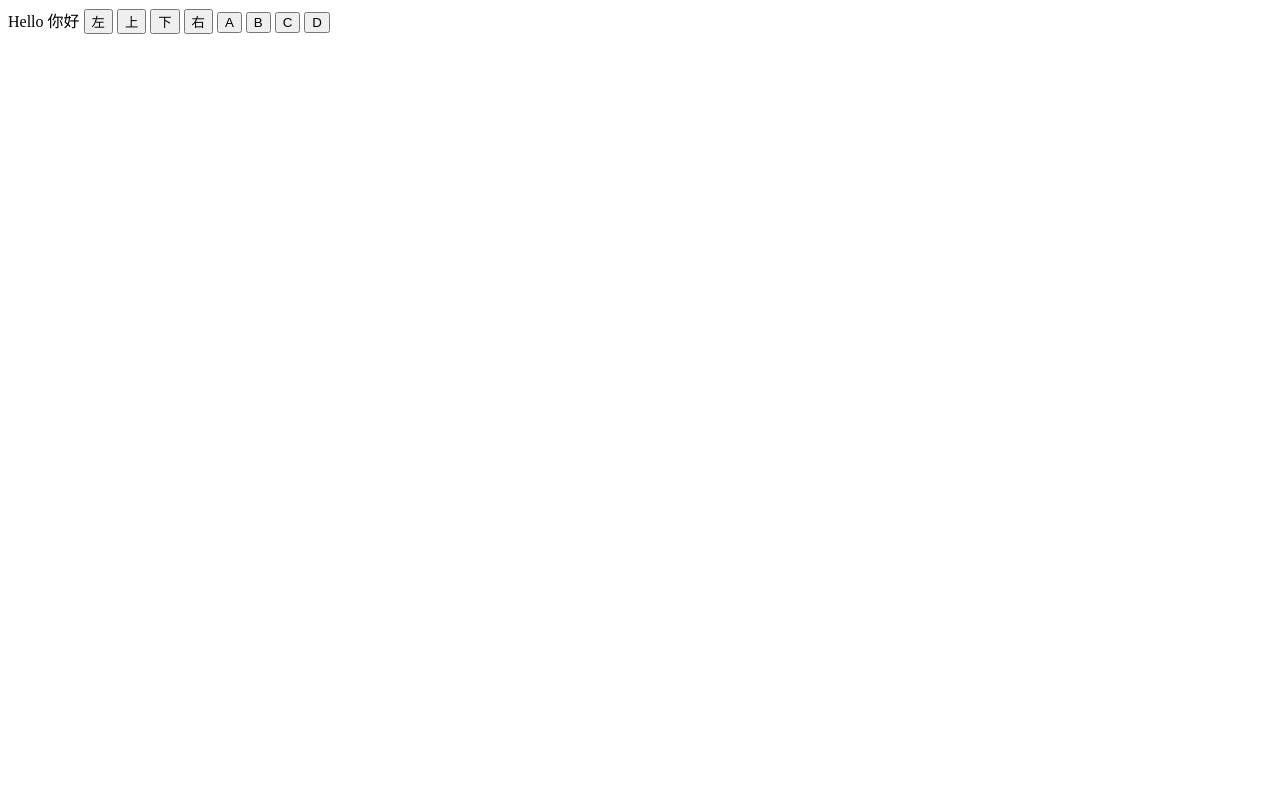
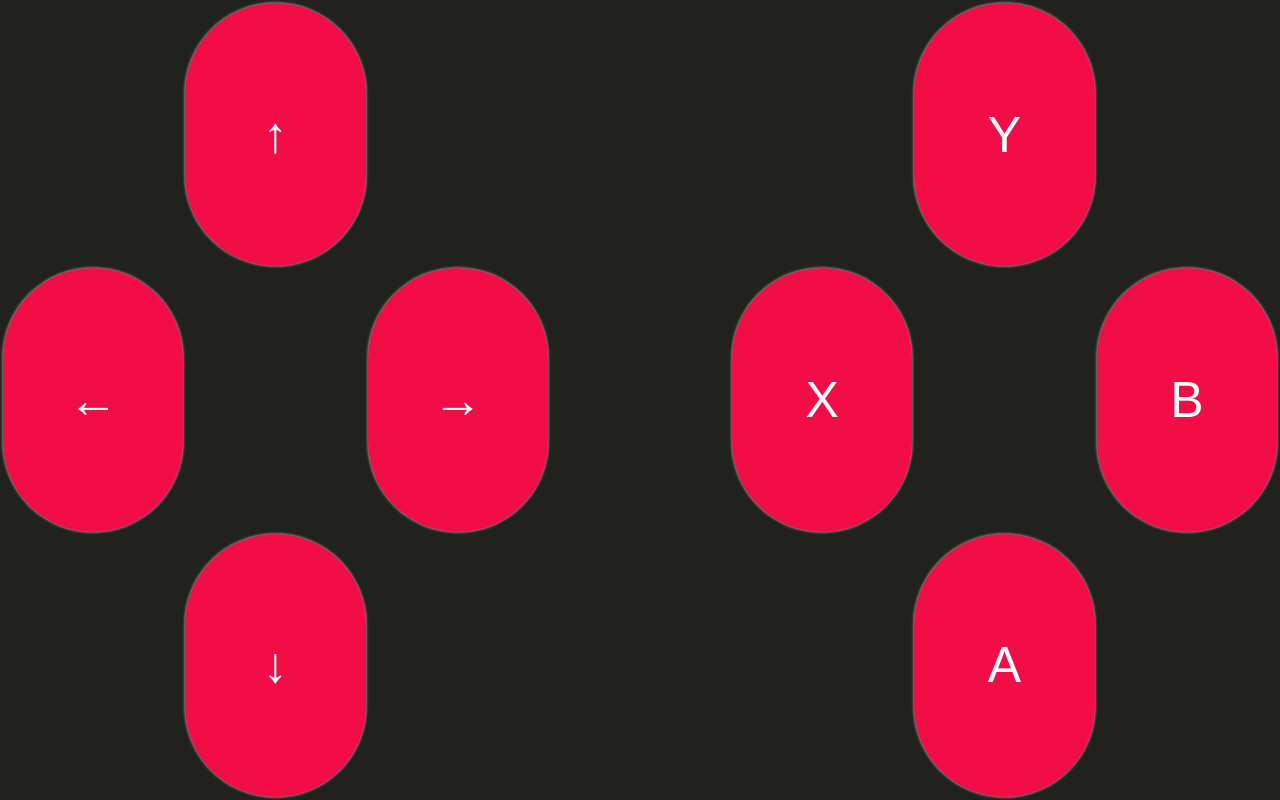
Before and after one commit to eatingli/iotto-server, a website: page app/www/index.html in a window 1280 px wide. Drawn offline with nearby package versions, Linux system fonts and the light colour scheme.

Commit message:
連接nodejs web伺服器和 mcs lite伺服器

```diff
--- a/app/www/index.html
+++ b/app/www/index.html
@@ -3,102 +3,267 @@
 
 <head>
     <meta charset="UTF-8">
-    <meta name="viewport" content="width=device-width, initial-scale=1.0">
-    <meta http-equiv="X-UA-Compatible" content="ie=edge">
+    <meta name="viewport" content="width=device-width, height=device-height, initial-scale=1.0, maximum-scale=1.0, user-scalable=0">
+    <style>
+        html,
+        body {
+            width: 100%;
+            height: 100%;
+            margin: 0;
+            padding: 0;
+            background-color: rgb(33, 34, 30);
+        }
+
+        #container {
+            width: 100%;
+            height: 100%;
+            margin: 0;
+            padding: 0;
+            overflow: 'hidden';
+        }
+
+        #game_pad {
+            width: 100%;
+            height: 100%;
+            margin: 0;
+            padding: 0;
+            border-color: rgb(255, 255, 255);
+        }
+
+        #game_pad tbody {
+            width: 100%;
+            height: 100%;
+            display: flex;
+            flex-direction: column;
+        }
+
+        #game_pad tr {
+            /* width: 100%; */
+            /* height: 100%; */
+            width: 100%;
+            flex: 5;
+            display: flex;
+            flex-direction: row;
+        }
+
+        #game_pad tr td {
+            flex: 1;
+        }
+
+        .game_key {
+            width: 100%;
+            height: 100%;
+            border-radius: 1000px;
+            border: 1px;
+            box-shadow: 0px 0px 3px rgba(255, 255, 255, 0.8);
+            background-color: rgb(243, 13, 71);
+            font-size: 50px;
+            color: rgb(253, 253, 253);
+            -webkit-user-select: none;
+        }
+    </style>
     <title>Hello</title>
 </head>
 
 <body>
-    Hello 你好
-    <button onmousedown="handleWestMousedown()" onmouseup="handleWestMouseup()">左</button>
-    <button onmousedown="handleNorthMousedown()" onmouseup="handleNorthMouseup()">上</button>
-    <button onmousedown="handleSouthMousedown()" onmouseup="handleSouthMouseup()">下</button>
-    <button onmousedown="handleEastMousedown()" onmouseup="handleEastMouseup()">右</button>
-    <button onmousedown="handleAMousedown()" onmouseup="handleAMouseup()">A</button>
-    <button onmousedown="handleBMousedown()" onmouseup="handleBMouseup()">B</button>
-    <button onmousedown="handleCMousedown()" onmouseup="handleCMouseup()">C</button>
-    <button onmousedown="handleDMousedown()" onmouseup="handleDMouseup()">D</button>
+    <div id="container">
+        <table id="game_pad">
+            <tbody>
+                <tr>
+                    <td></td>
+                    <td>
+                        <button class="game_key" onmousedown="send('key_north',1)" onmouseup="send('key_north',0)">↑</button>
+                    </td>
+                    <td></td>
+                    <td></td>
+                    <td></td>
+                    <td>
+                        <button class="game_key" onmousedown="handleDMousedown()" onmouseup="handleDMouseup()">Y</button>
+                    </td>
+                    <td></td>
+                </tr>
+                <tr>
+                    <td>
+                        <button class="game_key" onmousedown="handleWestMousedown()" onmouseup="handleWestMouseup()">←</button>
+                    </td>
+                    <td></td>
+                    <td>
+                        <button class="game_key" onmousedown="handleEastMousedown()" onmouseup="handleEastMouseup()">→</button>
+                    </td>
+                    <td></td>
+                    <td>
+                        <button class="game_key" onmousedown="handleCMousedown()" onmouseup="handleCMouseup()">X</button>
+                    </td>
+                    <td></td>
+                    <td>
+                        <button class="game_key" onmousedown="handleBMousedown()" onmouseup="handleBMouseup()">B</button>
+                    </td>
+                </tr>
+                <tr>
+                    <td></td>
+                    <td>
+                        <button class="game_key" onmousedown="handleSouthMousedown()" onmouseup="handleSouthMouseup()">↓</button>
+                    </td>
+                    <td></td>
+                    <td></td>
+                    <td></td>
+                    <td>
+                        <button class="game_key" onmousedown="handleAMousedown()" onmouseup="handleAMouseup()">A</button>
+                    </td>
+                    <td></td>
+                </tr>
+            </tbody>
+        </table>
+    </div>
+
 
     <script src="https://ajax.googleapis.com/ajax/libs/jquery/3.2.1/jquery.min.js"></script>
     <script>
+        let server = {
+            ip: '192.168.1.169',
+            port: 8000
+        }
+        let device = {
+            id: 'H1PP5SS0Z',
+            key: 'f2b5f8b8ba0f4cadf35484227899d618b18d4862e87c36944a1dab0e58949bcf',
+            selected: true
+        }
+
+        // WS
+        // let client = new WebSocket(`ws://${server.ip}:${server.port}/deviceId/${device.id}/deviceKey/${device.key}`);
+        // client.onopen = function () {
+        //     console.log('open')
+        // };
+
+        // client.onmessage = function (e) {
+        //     console.log('msg', e.data);
+        // };
+
+        // client.onclose = function () {
+        //     console.log('close')
+        // };
+
+        function send(datachannelId, value) {
+            // if (client.readyState != 1) return false;
+            // let data = {
+            //     "datachannelId": datachannelId,
+            //     "values": {
+            //         "value": value
+            //     }
+            // }
+            // client.send(JSON.stringify(data));
+            // returnt rue;
+            $.post(`http://${server.ip}:${server.port}/api/data/datachannelId/${datachannelId}/value/${value}`)
+        }
+
+
+        function post(device, data, callback) {
+            $.ajax({
+                url: `http://${server.ip}:${server.port}/api/devices/${device.id}/datapoints.csv`,
+                type: 'post',
+                headers: {
+                    'deviceKey': device.key,
+                    'Content-Type': 'text/csv'
+                },
+                data: data,
+                success: callback
+            });
+        }
+
         function handleNorthMousedown() {
             console.log('handleNorthMousedown()');
             $.post("/key/north/down");
+            // send('key_north', 1);
         }
 
         function handleNorthMouseup() {
             console.log('handleNorthMouseup()');
             $.post("/key/north/up");
+            // send('key_north', 0);
         }
 
         function handleSouthMousedown() {
             console.log('handleSouthMousedown()');
-            $.post("/key/south/down");
+            $.post(`http://${server.ip}:${server.port}/api/data/datachannelId/key_south/value/1`)
+            // send('key_south', 1);
         }
 
         function handleSouthMouseup() {
             console.log('handleSouthMouseup()');
-            $.post("/key/south/up");
+            // $.post("/key/south/up");
+            // send('key_south', 0);
         }
 
         function handleEastMousedown() {
             console.log('handleEastMousedown()');
-            $.post("/key/east/down");
+            // $.post("/key/east/down");
+            // send('key_east', 1);
         }
 
         function handleEastMouseup() {
             console.log('handleEastMouseup()');
-            $.post("/key/east/up");
+            // $.post("/key/east/up");
+            // send('key_east', 0);
         }
 
         function handleWestMousedown() {
             console.log('handleWestMousedown()');
-            $.post("/key/west/down");
+            // $.post("/key/west/down");
+            // send('key_west', 1);
         }
 
         function handleWestMouseup() {
             console.log('handleWestMouseup()');
-            $.post("/key/west/up");
+            // $.post("/key/west/up");
+            // send('key_west', 0);
         }
 
         function handleAMousedown() {
             console.log('handleAMousedown()');
-            $.post("/key/a/down");
+            // $.post("/key/a/down");
+            // send('key_a', 1);
         }
 
         function handleAMouseup() {
             console.log('handleAMouseup()');
-            $.post("/key/a/up");
+            // $.post("/key/a/up");
+            // send('key_a', 0);
         }
 
         function handleBMousedown() {
             console.log('handleBMousedown()');
-            $.post("/key/b/down");
+            // $.post("/key/b/down");
+            // send('key_b', 1);
         }
 
         function handleBMouseup() {
             console.log('handleBMouseup()');
-            $.post("/key/b/up");
+            // $.post("/key/b/up");
+            // send('key_b', 0);
         }
 
         function handleCMousedown() {
             console.log('handleCMousedown()');
-            $.post("/key/c/down");
+            // $.post("/key/c/down");
+            // send('key_c', 1);
         }
 
         function handleCMouseup() {
             console.log('handleCMouseup()');
-            $.post("/key/c/up");
+            // $.post("/key/c/up");
+            // send('key_c', 0);
         }
 
         function handleDMousedown() {
             console.log('handleDMousedown()');
-            $.post("/key/d/down");
+            // $.post("/key/d/down");
+            // send('key_d', 1);
         }
 
         function handleDMouseup() {
             console.log('handleDMouseup()');
-            $.post("/key/d/up");
+            // $.post("/key/d/up");
+            // send('key_d', 0);
         }
     </script>
 </body>
```
Also changed, not shown: app/src/server.js (+29 -2 lines), app/src/test.js (+21 -22 lines), package.json (+4 -3 lines).
